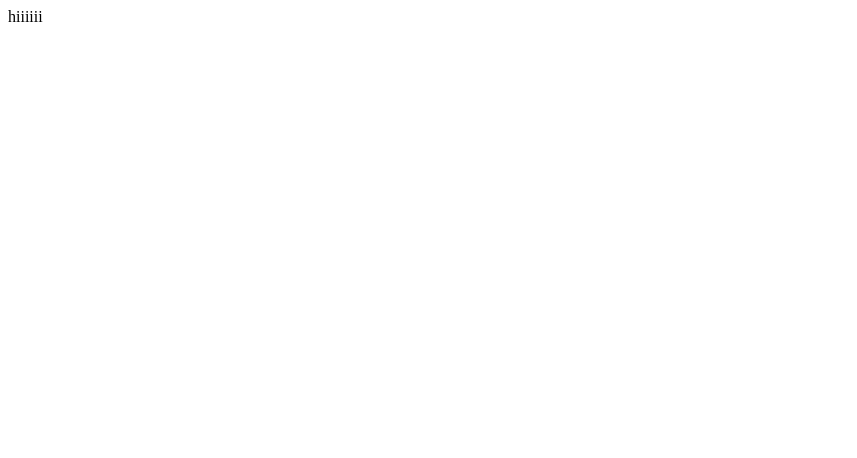
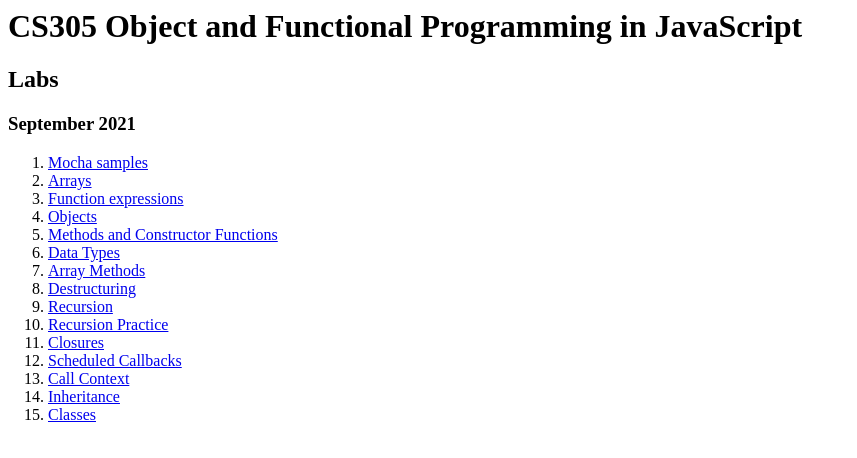
Before and after one commit to samuelBabebe/SamuelBabebe.github.io, a plain HTML site: page index.html in a window 1280 px wide. Shown: the whole page, without its empty margins (0-857 px from the left). Drawn offline with Linux system fonts and the light colour scheme.

Commit message:
Update index.html

```diff
--- a/index.html
+++ b/index.html
@@ -1 +1,27 @@
-hiiiiii
+<html>
+<head>
+	<title>CS305 labs</title>
+</head>
+<body>
+	<h1>CS305 Object and Functional Programming in JavaScript</h1>
+	<h2>Labs</h2>
+	<h3>September 2021</h3>
+	<ol>
+		<li><a target="_blank" href="d14demo/mocha2.html">Mocha samples</a></li>
+		<li><a target="_blank" href="d14arrays/index.html">Arrays </a></li>
+		<li><a target="_blank" href="d15fnExps/index.html">Function expressions </a></li>
+		<li><a target="_blank" href="d21objects/index.html">Objects </a></li>
+		<li><a target="_blank" href="d22methods/index.html">Methods and Constructor Functions</a></li>
+		<li><a target="_blank" href="d23arrays/index.html">Data Types</a></li>
+		<li><a target="_blank" href="d24arrayMethods/index.html">Array Methods</a></li>
+		<li><a target="_blank" href="d25destructure/index.html">Destructuring</a></li>
+		<li><a target="_blank" href="d31recursion/index.html">Recursion</a></li>
+		<li><a target="_blank" href="d32recursiveStructures/index.html">Recursion Practice</a></li>
+		<li><a target="_blank" href="d33closures/index.html">Closures</a></li>
+		<li><a target="_blank" href="d34scheduledCallbacks/index.html">Scheduled Callbacks</a></li>
+		<li><a target="_blank" href="d35callContext/index.html">Call Context</a></li>
+		<li><a target="_blank" href="d41inheritance/index.html">Inheritance</a></li>
+		<li><a target="_blank" href="d42class/index.html">Classes</a></li>
+	</ol>
+</body>
+</html>
```
